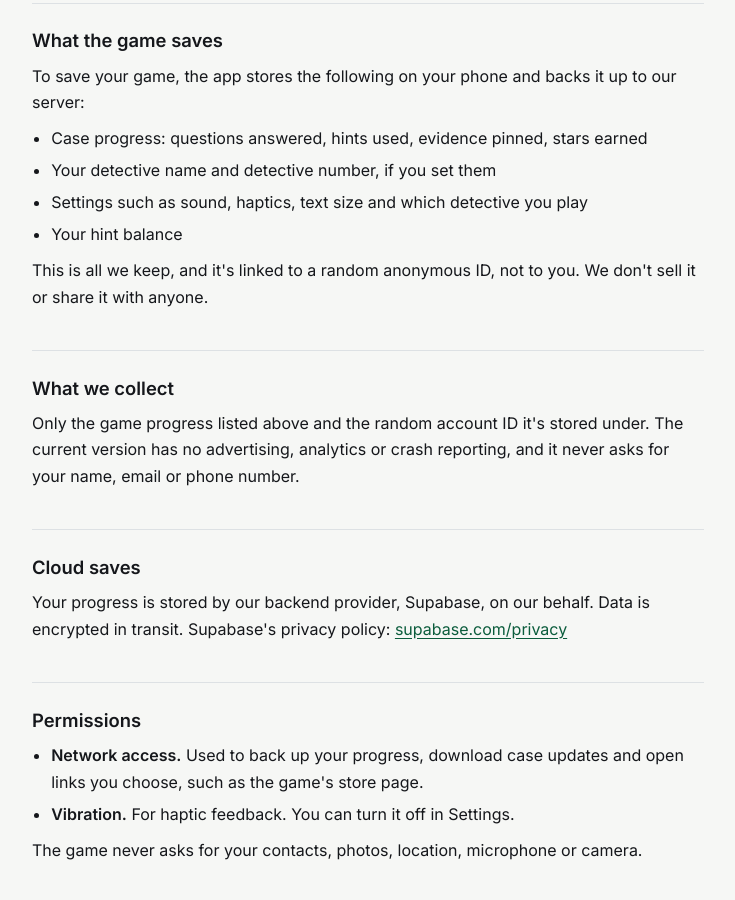
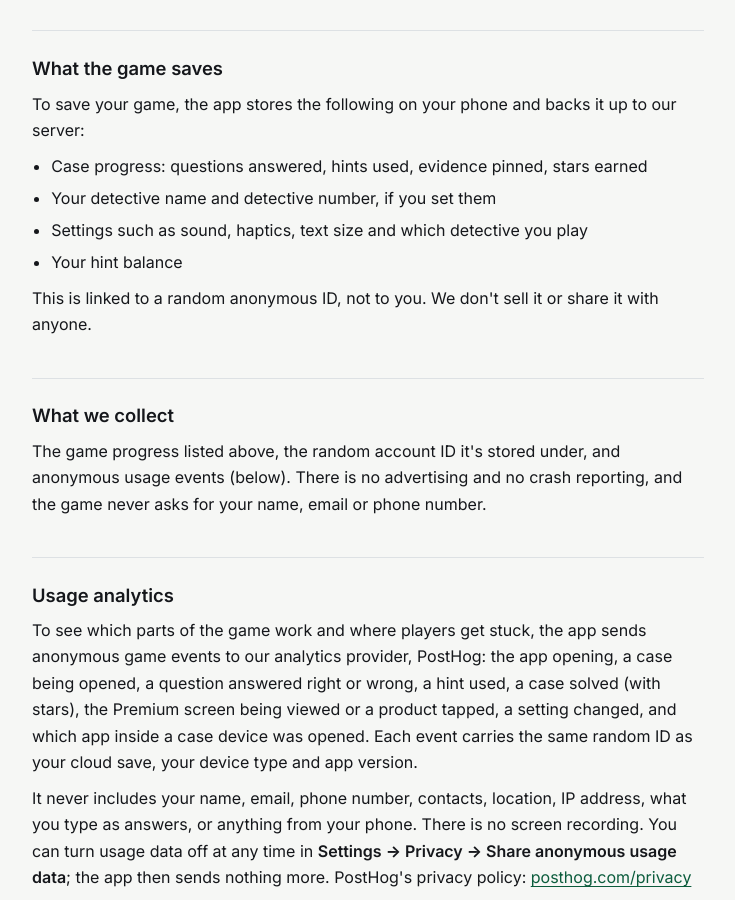
Before and after one commit to yohanes44/crimeghost, a plain HTML site: page privacy/index.html in a window 1280 px wide. Shown: the part 617-1517 px from the top of the page, without its empty margins (272-1007 px from the left). Drawn offline with Linux system fonts and the light colour scheme.

Commit message:
Describe anonymous usage analytics (PostHog) and its opt-out

```diff
--- a/privacy/index.html
+++ b/privacy/index.html
@@ -52,7 +52,7 @@ footer { font: 500 .75rem var(--mono); color: var(--muted); letter-spacing: .05e
 
   <div class="tldr">
     <b>The short version</b>
-    <p>The game never asks who you are. To back up your progress, it creates an anonymous account (a random ID, with no name or email) and saves your game progress to our server. There are no ads in the game, and no analytics in the current version.</p>
+    <p>The game never asks who you are. To back up your progress, it creates an anonymous account (a random ID, with no name or email) and saves your game progress to our server. There are no ads. The game records anonymous usage events (for example which case you opened or that a hint was used) to help us improve it; you can turn this off in Settings.</p>
   </div>
 
   <section>
@@ -69,12 +69,18 @@ footer { font: 500 .75rem var(--mono); color: var(--muted); letter-spacing: .05e
       <li>Settings such as sound, haptics, text size and which detective you play</li>
       <li>Your hint balance</li>
     </ul>
-    <p>This is all we keep, and it's linked to a random anonymous ID, not to you. We don't sell it or share it with anyone.</p>
+    <p>This is linked to a random anonymous ID, not to you. We don't sell it or share it with anyone.</p>
   </section>
 
   <section>
     <h2>What we collect</h2>
-    <p>Only the game progress listed above and the random account ID it's stored under. The current version has no advertising, analytics or crash reporting, and it never asks for your name, email or phone number.</p>
+    <p>The game progress listed above, the random account ID it's stored under, and anonymous usage events (below). There is no advertising and no crash reporting, and the game never asks for your name, email or phone number.</p>
+  </section>
+
+  <section>
+    <h2>Usage analytics</h2>
+    <p>To see which parts of the game work and where players get stuck, the app sends anonymous game events to our analytics provider, PostHog: the app opening, a case being opened, a question answered right or wrong, a hint used, a case solved (with stars), the Premium screen being viewed or a product tapped, a setting changed, and which app inside a case device was opened. Each event carries the same random ID as your cloud save, your device type and app version.</p>
+    <p>It never includes your name, email, phone number, contacts, location, IP address, what you type as answers, or anything from your phone. There is no screen recording. You can turn usage data off at any time in <strong>Settings → Privacy → Share anonymous usage data</strong>; the app then sends nothing more. PostHog's privacy policy: <a href="https://posthog.com/privacy" rel="noopener">posthog.com/privacy</a></p>
   </section>
 
   <section>
```
Also changed, not shown: delete/index.html (+2 -2 lines).
